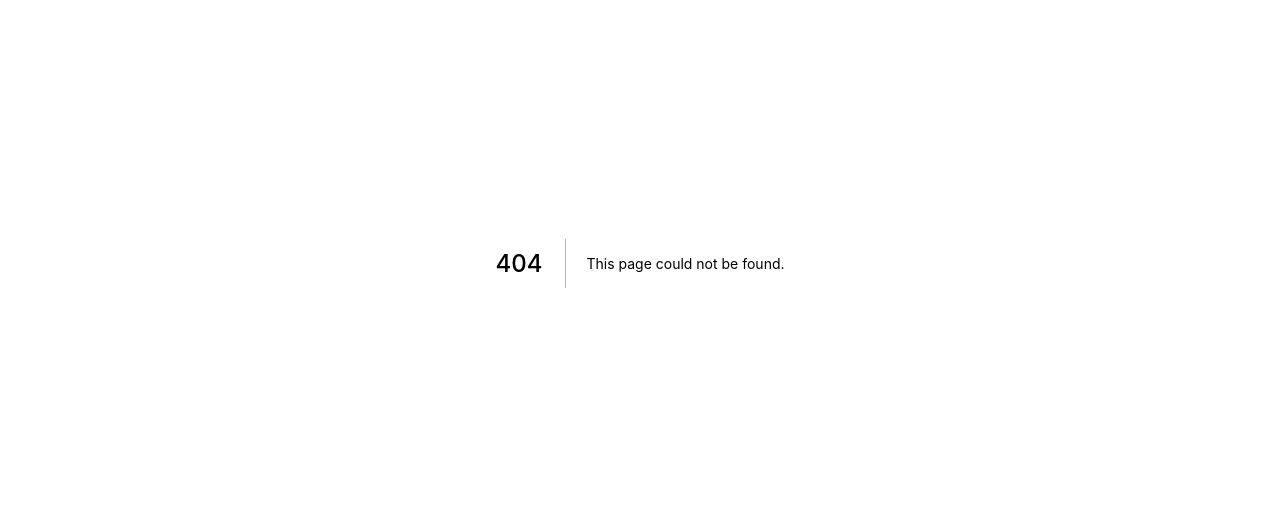
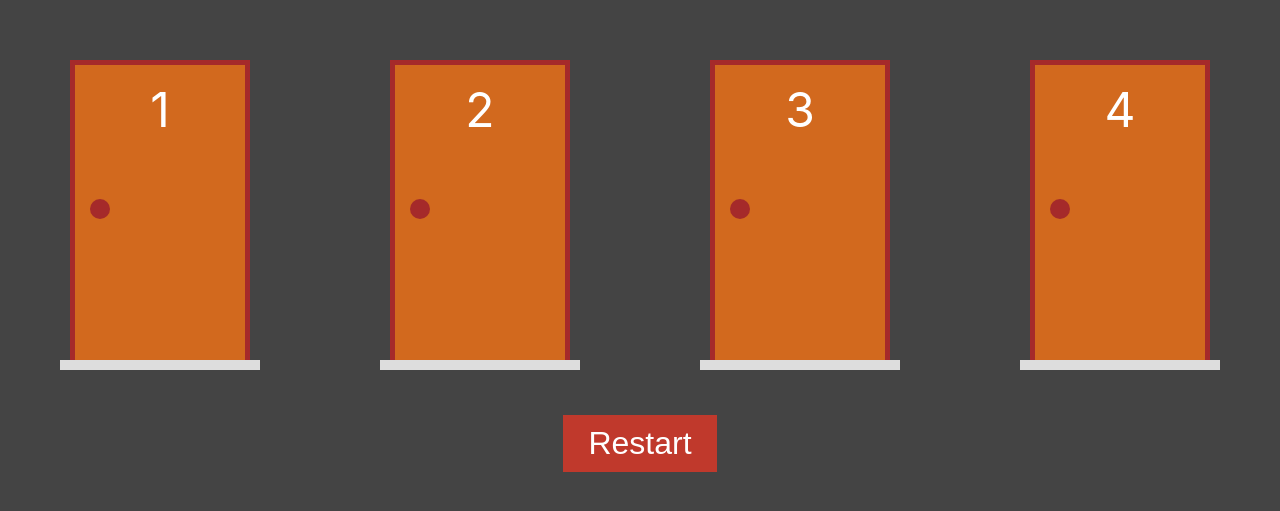
Before and after one commit to eduardoel/doors, a Next.js app: page /game in a window 1280 px wide. Before the commit this address had no page. Shown: the part 137-648 px from the top of the page. Built offline with nearby package versions, Linux system fonts and the light colour scheme.

Commit message:
Game component

```diff
--- /dev/null
+++ b/src/pages/game.tsx
@@ -0,0 +1,29 @@
+import styles from "../styles/Game.module.css"
+import { useState } from "react"
+import Door from "../components/Door"
+import { createDoors, updateDoors } from "../functions/doors"
+import Link from "next/link"
+
+export default function game() {
+    const [doors, setDoors] = useState(createDoors(4,3))
+
+    function renderDoors() {
+      return doors.map(door => {
+        return <Door key={door.number} value={door}
+        onChange={newDoor => setDoors(updateDoors(doors, newDoor))} />
+      })
+    }
+
+    return (
+    <div id={styles.game}>
+        <div className={styles.doors}>
+            {renderDoors()}
+        </div>
+        <div className={styles.buttons}>
+            <Link href="/">
+                <button>Restart</button>
+            </Link>
+        </div>
+    </div>
+    )
+}
--- /dev/null
+++ b/src/styles/Game.module.css
@@ -0,0 +1,28 @@
+#game {
+    display: flex;
+    flex-direction: column;
+    justify-content: center;
+    align-items: center;
+    height: 100vh;
+}
+
+.doors {
+    display: flex;
+    align-self: stretch;
+    justify-content: space-around;
+    flex-wrap: wrap;
+}
+
+.buttons {
+    display: flex;
+    justify-content: center;
+    margin-top: 40px;
+}
+
+.buttons button {
+    background-color: #c0392c;
+    color: #fff;
+    font-size: 2rem;
+    border: none;
+    padding: 10px 25px;
+}
```
Also changed, not shown: src/pages/index.jsx (+1 -16 lines).
